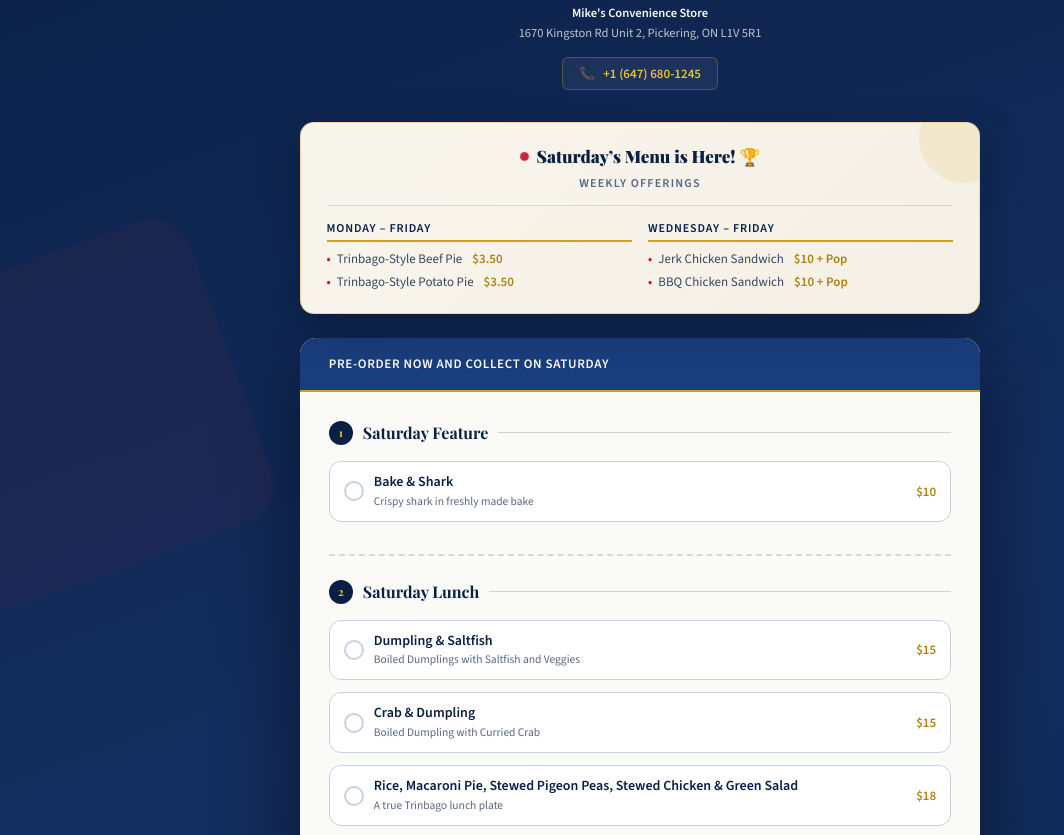
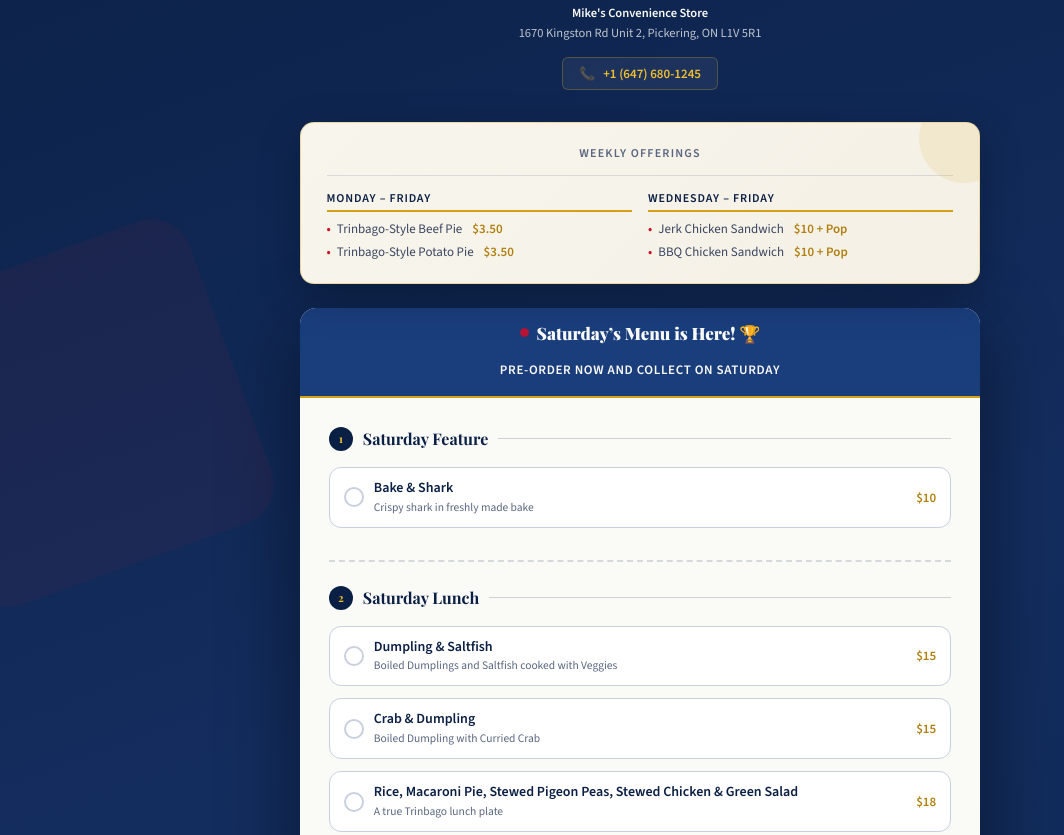
Before and after one commit to vaikivaiInc/mikeandritchies, a plain HTML site: page index.html in a window 1280 px wide. Shown: the part 307-1142 px from the top of the page, without its empty margins (0-1064 px from the left). Drawn offline with nearby package versions, Linux system fonts and the light colour scheme.

Commit message:
Add files via upload

```diff
--- a/index.html
+++ b/index.html
@@ -178,9 +178,6 @@
 </header>
 
 <div class="menu-announce">
-  <div class="menu-announce-title" style="justify-content:center;">
-    <span class="pulse-dot"></span>Saturday&rsquo;s Menu is Here! &#127942;
-  </div>
   <div style="text-align:center;font-size:12px;font-weight:700;color:#5a6680;letter-spacing:0.1em;text-transform:uppercase;margin-bottom:14px;">Weekly Offerings</div>
   <div class="menu-announce-divider"></div>
   <div style="display:grid;grid-template-columns:1fr 1fr;gap:16px;margin-top:14px;">
@@ -204,7 +201,10 @@
 </div>
 
 <div class="form-card" id="mainCard">
-  <div class="form-card-top"><p>Pre-order now and collect on Saturday</p></div>
+  <div class="menu-announce-title" style="justify-content:center;background:#1a3d7c;padding:14px 1.8rem 0;margin:0;">
+    <span class="pulse-dot"></span><span style="color:#FAFAF7;font-family:'Playfair Display',serif;font-size:17px;font-weight:900;">Saturday&rsquo;s Menu is Here! &#127942;</span>
+  </div>
+  <div class="form-card-top"><p style="text-align:center;">Pre-order now and collect on Saturday</p></div>
   <form id="orderForm" novalidate>
 
     <!-- ===== SECTION 1: MENU ===== -->
@@ -257,7 +257,7 @@
         <!-- Dumpling &amp; Saltfish -->
         <div class="sandwich-card" data-item="dumpling-saltfish" data-price="15" data-stock="20">
           <div class="card-header">
-            <div class="card-header-left"><div class="card-select-circle"><div class="card-select-dot"></div></div><div class="card-title-block"><div class="card-item-name">Dumpling &amp; Saltfish</div><div class="card-item-sub">Boiled Dumplings with Saltfish and Veggies</div></div></div>
+            <div class="card-header-left"><div class="card-select-circle"><div class="card-select-dot"></div></div><div class="card-title-block"><div class="card-item-name">Dumpling &amp; Saltfish</div><div class="card-item-sub">Boiled Dumplings and Saltfish cooked with Veggies</div></div></div>
             <div class="card-qty"><button type="button" class="qty-btn minus">&#8722;</button><span class="qty-num">1</span><button type="button" class="qty-btn plus">+</button><span class="remaining-tag"></span></div>
             <div class="card-price">$15</div>
           </div>
@@ -342,7 +342,7 @@
       <div class="btn-stripe"></div>Place My Pre-Order &#8594;
     </button>
     <p style="font-size:11.5px;color:#5a6680;text-align:center;margin-top:12px;line-height:1.5">
-      Orders accepted until 10:30 AM Saturday. Payment due at pickup.<br>
+      Pre-Orders accepted until 6:00 PM Friday. Payment due at pickup.<br>
       Questions? Call <strong style="color:#0a1f44">+1 (647) 680-1245</strong>
     </p>
   </form>
```
